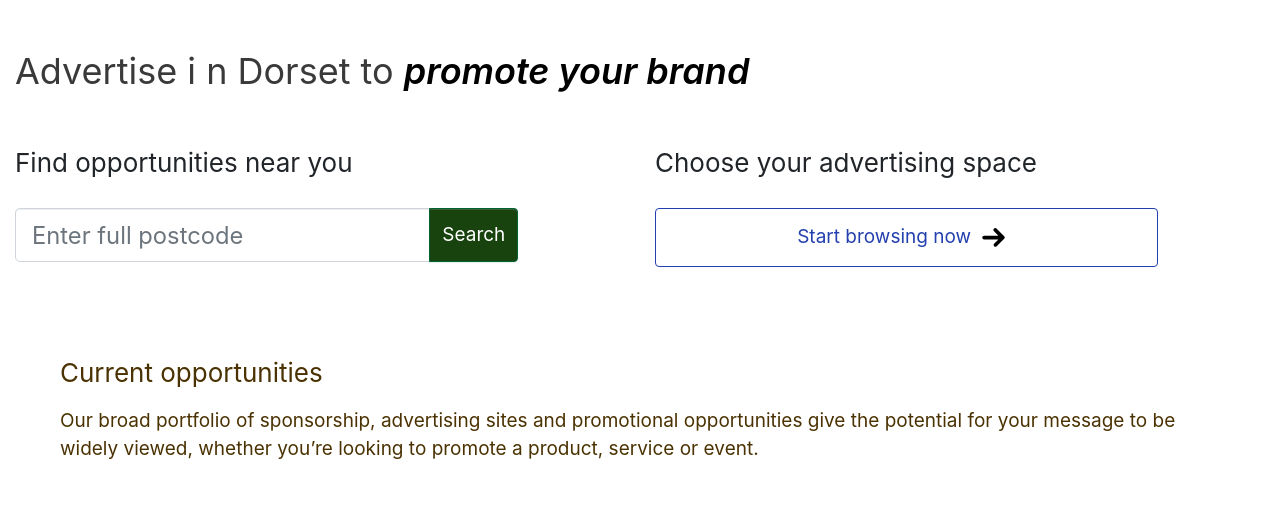
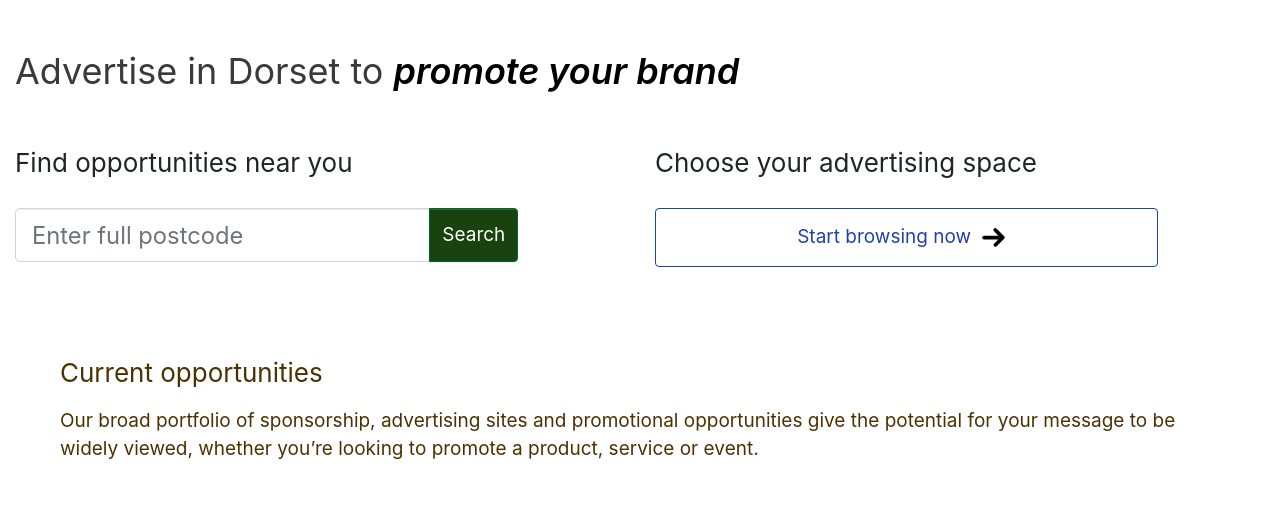
Before and after one commit to DorsetCouncilDev/advertise-node, a website: page pages/index.html in a window 1280 px wide. Shown: the part 223-734 px from the top of the page. Drawn offline with nearby package versions, Linux system fonts and the light colour scheme; files that its build step writes are made by us from their sources.

Commit message:
correct title

```diff
--- a/pages/index.html
+++ b/pages/index.html
@@ -14,7 +14,7 @@
         {% include "includes/header.html" %}
 
 
-        <h1 id="homepageHeading">Advertise i n Dorset to <span id="promoteBrandEmph">promote your brand</span></h1>
+        <h1 id="homepageHeading">Advertise in Dorset to <span id="promoteBrandEmph">promote your brand</span></h1>
 
         <div class="row mt-4">
             <section class="col-sm-6 col-md-5" id="postcodeSearchBlock">
```
